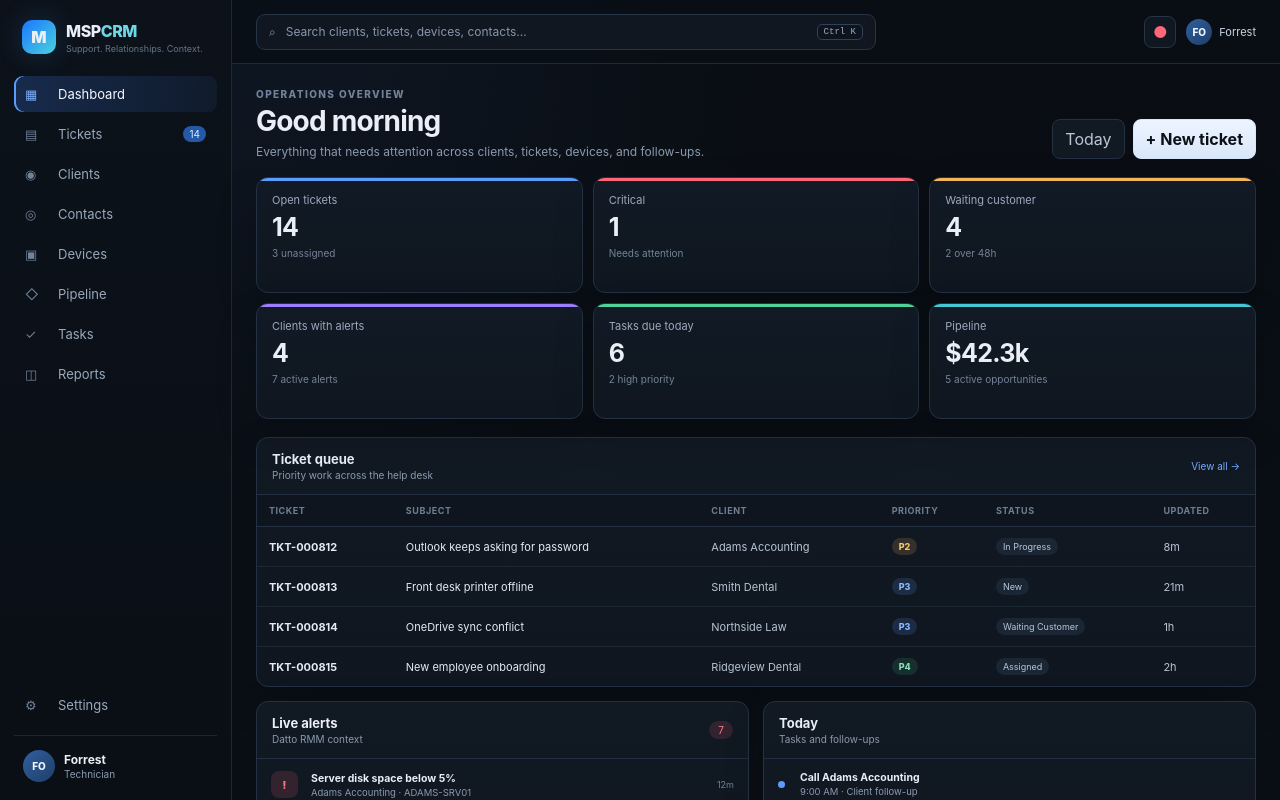
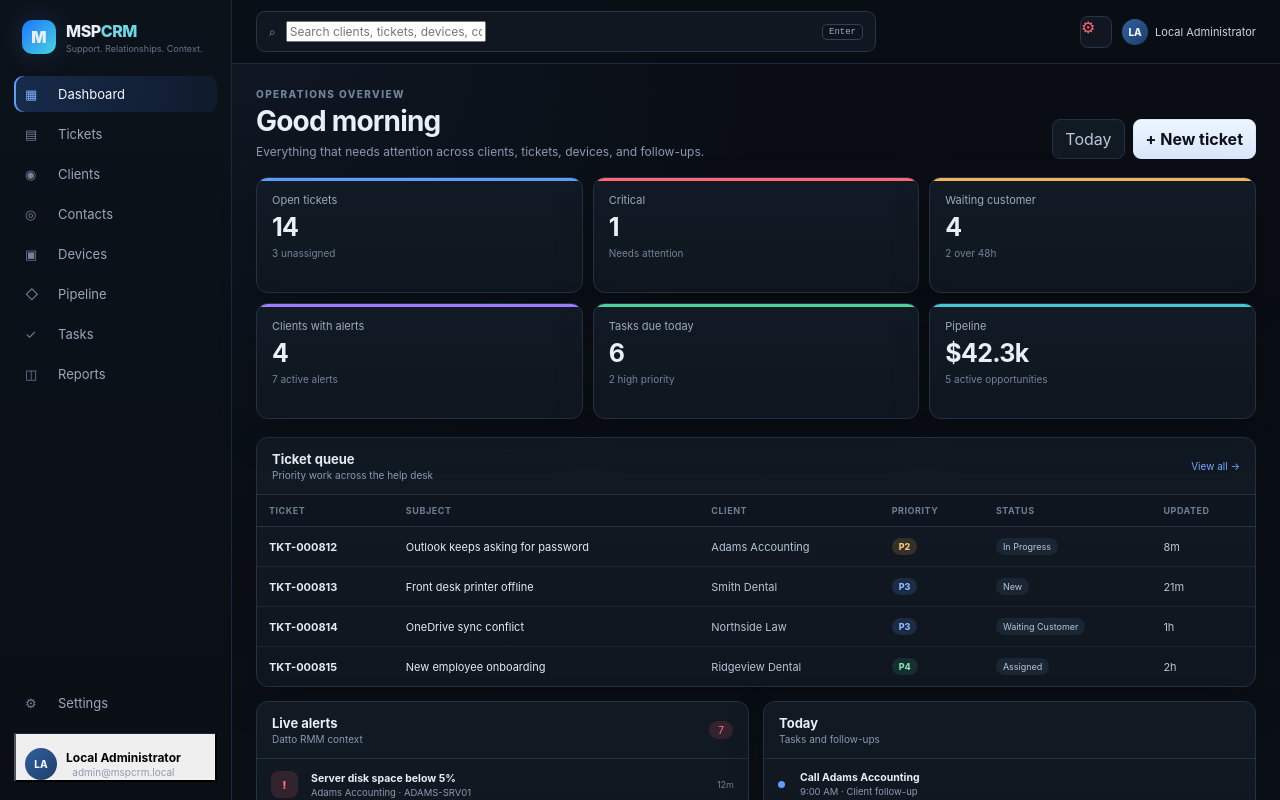
Before and after one commit to ForrestOgden/testCRM-Ticketing, a Next.js app in the folder apps/web/: page / in a window 1280 px wide. Shown: the top 800 px of the page. Built offline with nearby package versions, Linux system fonts and the light colour scheme; no server answers.

Commit message:
feat(web): wire authenticated user and functional global search shell

```diff
--- a/apps/web/components/AppShell.tsx
+++ b/apps/web/components/AppShell.tsx
@@ -1,12 +1,13 @@
 "use client";
 
 import Link from "next/link";
-import { usePathname } from "next/navigation";
-import type { ReactNode } from "react";
+import { usePathname, useRouter } from "next/navigation";
+import { useState, type FormEvent, type ReactNode } from "react";
+import { useAuth, userInitials } from "./AuthProvider";
 
 const navigation = [
   { href: "/", label: "Dashboard", icon: "▦" },
-  { href: "/tickets", label: "Tickets", icon: "▤", badge: "14" },
+  { href: "/tickets", label: "Tickets", icon: "▤" },
   { href: "/clients", label: "Clients", icon: "◉" },
   { href: "/contacts", label: "Contacts", icon: "◎" },
   { href: "/devices", label: "Devices", icon: "▣" },
@@ -22,6 +23,15 @@ function isActive(pathname: string, href: string) {
 
 export function AppShell({ children }: { children: ReactNode }) {
   const pathname = usePathname();
+  const router = useRouter();
+  const { user, logout } = useAuth();
+  const [query, setQuery] = useState("");
+
+  function search(event: FormEvent) {
+    event.preventDefault();
+    const value = query.trim();
+    if (value) router.push(`/search?q=${encodeURIComponent(value)}`);
+  }
 
   return (
     <div className="shell">
@@ -43,7 +53,6 @@ export function AppShell({ children }: { children: ReactNode }) {
             >
               <span className="navIcon">{item.icon}</span>
               <span>{item.label}</span>
-              {item.badge ? <span className="navBadge">{item.badge}</span> : null}
             </Link>
           ))}
         </nav>
@@ -53,28 +62,33 @@ export function AppShell({ children }: { children: ReactNode }) {
             <span className="navIcon">⚙</span>
             <span>Settings</span>
           </Link>
-          <div className="signedInUser">
-            <div className="userAvatar">FO</div>
+          <button className="signedInUser userButton" type="button" onClick={() => void logout()} title="Sign out">
+            <div className="userAvatar">{userInitials(user)}</div>
             <div>
-              <strong>Forrest</strong>
-              <span>Technician</span>
+              <strong>{user?.displayName ?? "Signed in"}</strong>
+              <span>{user?.email ?? ""}</span>
             </div>
-          </div>
+          </button>
         </div>
       </aside>
 
       <div className="appColumn">
         <header className="globalBar">
-          <div className="globalSearch">
+          <form className="globalSearch" onSubmit={search}>
             <span>⌕</span>
-            <span className="searchPlaceholder">Search clients, tickets, devices, contacts...</span>
-            <kbd>Ctrl K</kbd>
-          </div>
+            <input
+              aria-label="Global search"
+              value={query}
+              onChange={(event) => setQuery(event.target.value)}
+              placeholder="Search clients, tickets, devices, contacts..."
+            />
+            <kbd>Enter</kbd>
+          </form>
           <div className="globalActions">
-            <button className="iconButton" aria-label="Notifications">●</button>
+            <Link className="iconButton" aria-label="Settings" href="/settings">⚙</Link>
             <div className="profilePill">
-              <div className="userAvatar smallAvatar">FO</div>
-              <span>Forrest</span>
+              <div className="userAvatar smallAvatar">{userInitials(user)}</div>
+              <span>{user?.displayName ?? "User"}</span>
             </div>
           </div>
         </header>
```
